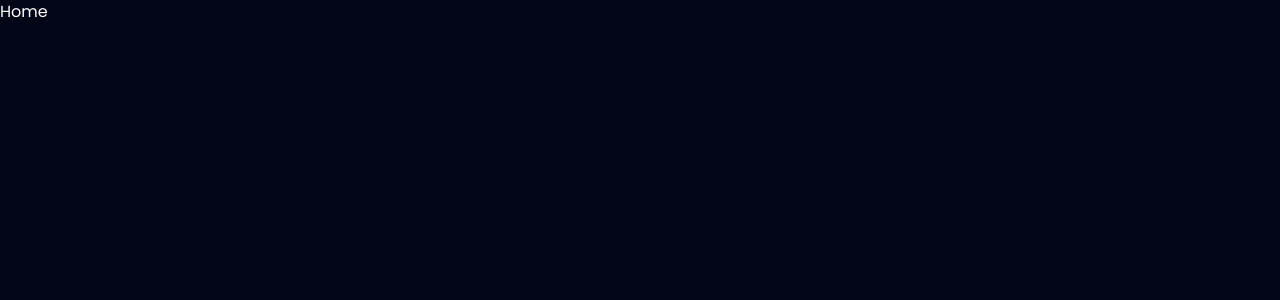
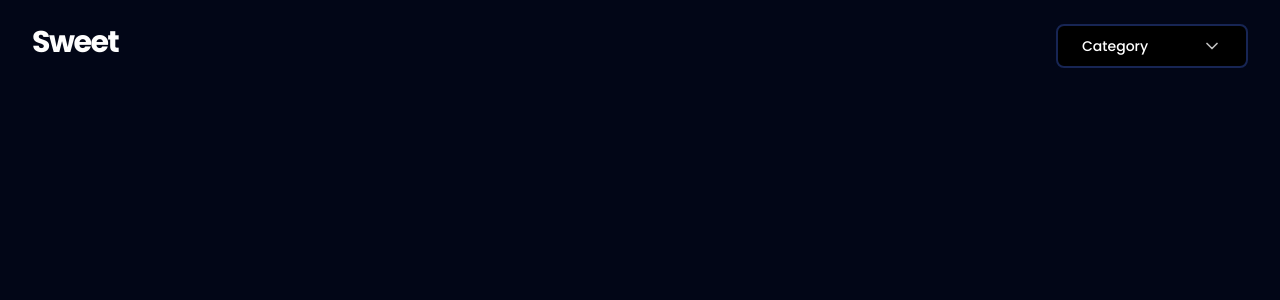
Before and after one commit to cristianosilvar/sweet, a React (Vite) app: page / in a window 1280 px wide. Shown: the top 300 px of the page. Built offline with nearby package versions, Linux system fonts and the light colour scheme; the HTML template or start-up script is replaced by a standard one.

Commit message:
feat: wip (header component)

```diff
--- /dev/null
+++ b/src/components/Header/HeaderLogo.tsx
@@ -0,0 +1,26 @@
+import { ComponentProps } from 'react'
+import { twMerge } from 'tailwind-merge'
+
+interface HeaderPropsProps extends ComponentProps<'div'> {
+  text?: string
+}
+
+const HeaderLogo = ({
+  text = 'Sweet',
+  className,
+  ...props
+}: HeaderPropsProps) => {
+  return (
+    <div
+      {...props}
+      className={twMerge(
+        'whitespace-nowrap text-3xl font-bold tracking-tighter',
+        className,
+      )}
+    >
+      {text}
+    </div>
+  )
+}
+
+export default HeaderLogo
--- /dev/null
+++ b/src/components/Header/HeaderNav.tsx
@@ -0,0 +1,16 @@
+import { ComponentProps, ReactNode } from 'react'
+import { twMerge } from 'tailwind-merge'
+
+interface HeaderNavProps extends ComponentProps<'nav'> {
+  children: ReactNode
+}
+
+const HeaderNav = ({ children, className, ...props }: HeaderNavProps) => {
+  return (
+    <nav {...props} className={twMerge('flex gap-1', className)}>
+      {children}
+    </nav>
+  )
+}
+
+export default HeaderNav
--- /dev/null
+++ b/src/components/Header/HeaderNavItem.tsx
@@ -0,0 +1,42 @@
+import { useState } from 'react'
+import { Minus } from 'lucide-react'
+import { ChevronDown } from 'lucide-react'
+
+import Button from '../Button'
+
+const HeaderNavItem = () => {
+  const [isOpen, setIsOpen] = useState(false)
+
+  function tootleValue() {
+    setIsOpen((prev) => !prev)
+  }
+
+  return (
+    <div className="relative">
+      <Button.Root
+        className="bg-blue-700 hover:bg-blue-800"
+        type="button"
+        onClick={tootleValue}
+      >
+        <Button.Content text="Category" />
+        <Button.Icon icon={isOpen ? Minus : ChevronDown} />
+      </Button.Root>
+      {isOpen && (
+        <div className="absolute z-10 mt-2 w-44 w-full divide-y divide-gray-100 rounded-lg bg-gray-700 shadow">
+          <ul className="py-2 text-sm text-gray-200">
+            <li>
+              <a
+                href="#"
+                className="block px-4 py-2 hover:bg-gray-600 hover:text-white"
+              >
+                Games
+              </a>
+            </li>
+          </ul>
+        </div>
+      )}
+    </div>
+  )
+}
+
+export default HeaderNavItem
--- /dev/null
+++ b/src/components/Header/HeaderRoot.tsx
@@ -0,0 +1,19 @@
+import { ComponentProps, ReactNode } from 'react'
+import { twMerge } from 'tailwind-merge'
+
+interface HeaderRootProps extends ComponentProps<'div'> {
+  children: ReactNode
+}
+
+const HeaderRoot = ({ children, className, ...props }: HeaderRootProps) => {
+  return (
+    <div
+      {...props}
+      className={twMerge('flex justify-between px-8 py-6', className)}
+    >
+      {children}
+    </div>
+  )
+}
+
+export default HeaderRoot
--- /dev/null
+++ b/src/components/Header/index.tsx
@@ -0,0 +1,11 @@
+import HeaderLogo from './HeaderLogo'
+import HeaderNav from './HeaderNav'
+import HeaderRoot from './HeaderRoot'
+
+const Header = {
+  Root: HeaderRoot,
+  Logo: HeaderLogo,
+  Nav: HeaderNav,
+}
+
+export default Header
--- a/src/pages/home/index.tsx
+++ b/src/pages/home/index.tsx
@@ -1,5 +1,20 @@
+import DropDown from '../../components/Dropdown'
+import Header from '../../components/Header'
+
 const Home = () => {
-  return <div>Home</div>
+  return (
+    <div>
+      <Header.Root>
+        <Header.Logo />
+        <Header.Nav>
+          <DropDown
+            items={[{ content: 'Movies' }, { content: 'Games' }]}
+            className="w-48 justify-between gap-6 border-2 border-blue-950  bg-black  hover:border-blue-900"
+          />
+        </Header.Nav>
+      </Header.Root>
+    </div>
+  )
 }
 
 export default Home
```
